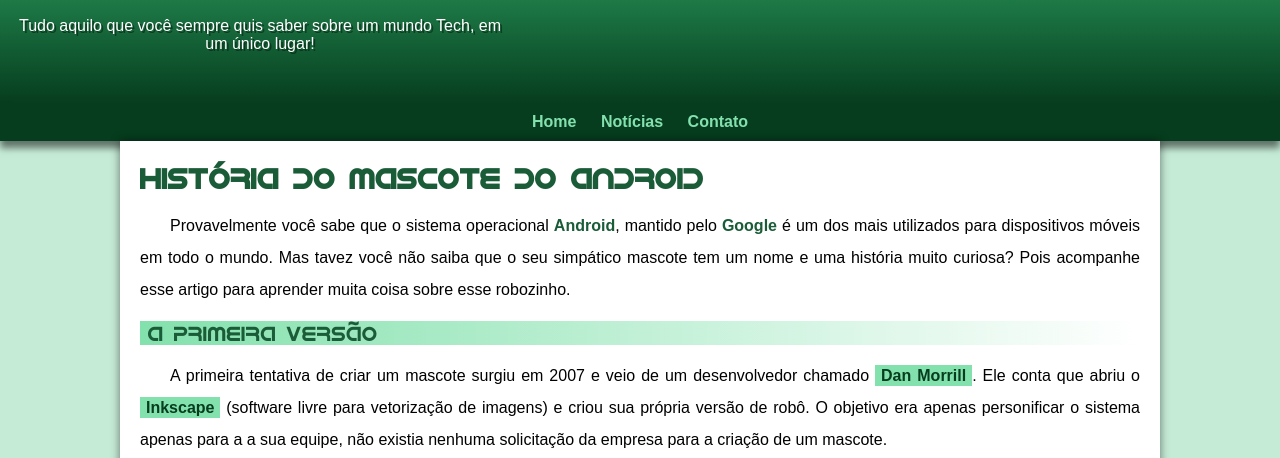
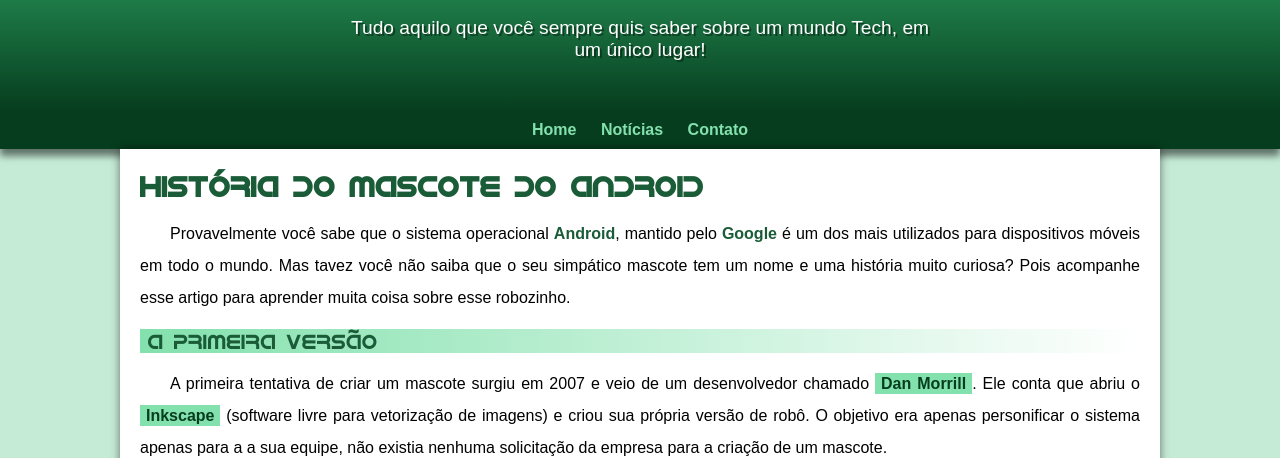
Before and after one commit to helton7htxn/projeto-android, a plain HTML site: page index.html in a window 1280 px wide. Shown: the part 80-538 px from the top of the page. Drawn offline with Linux system fonts and the light colour scheme; a web font is replaced by a local one.

Commit message:
Update style.css

```diff
--- a/estilo/style.css
+++ b/estilo/style.css
@@ -50,12 +50,13 @@ header>h1{
 header>p{
     color: white;
     font-family: var(--fonte-padrao);
-    font-size: 1em;
-    max-width: 500px;
+    font-size: 1.2em;
+    max-width: 600px;
     padding-right: 10px;
     padding-left: 10px;
     text-shadow: 2px 2px 0px rgba(0, 0, 0, 0.412);
     padding-bottom: 50px;
+    margin: auto;
 }
 
 nav{
```
